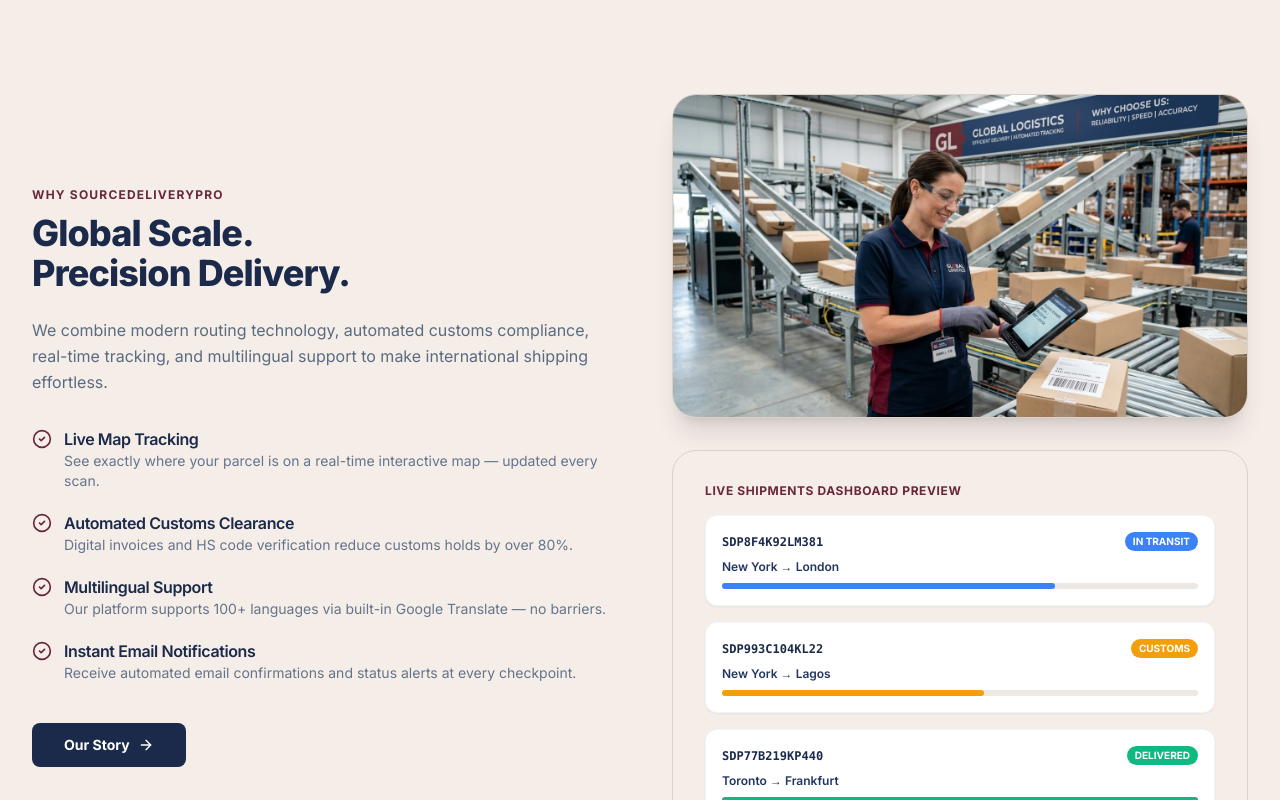
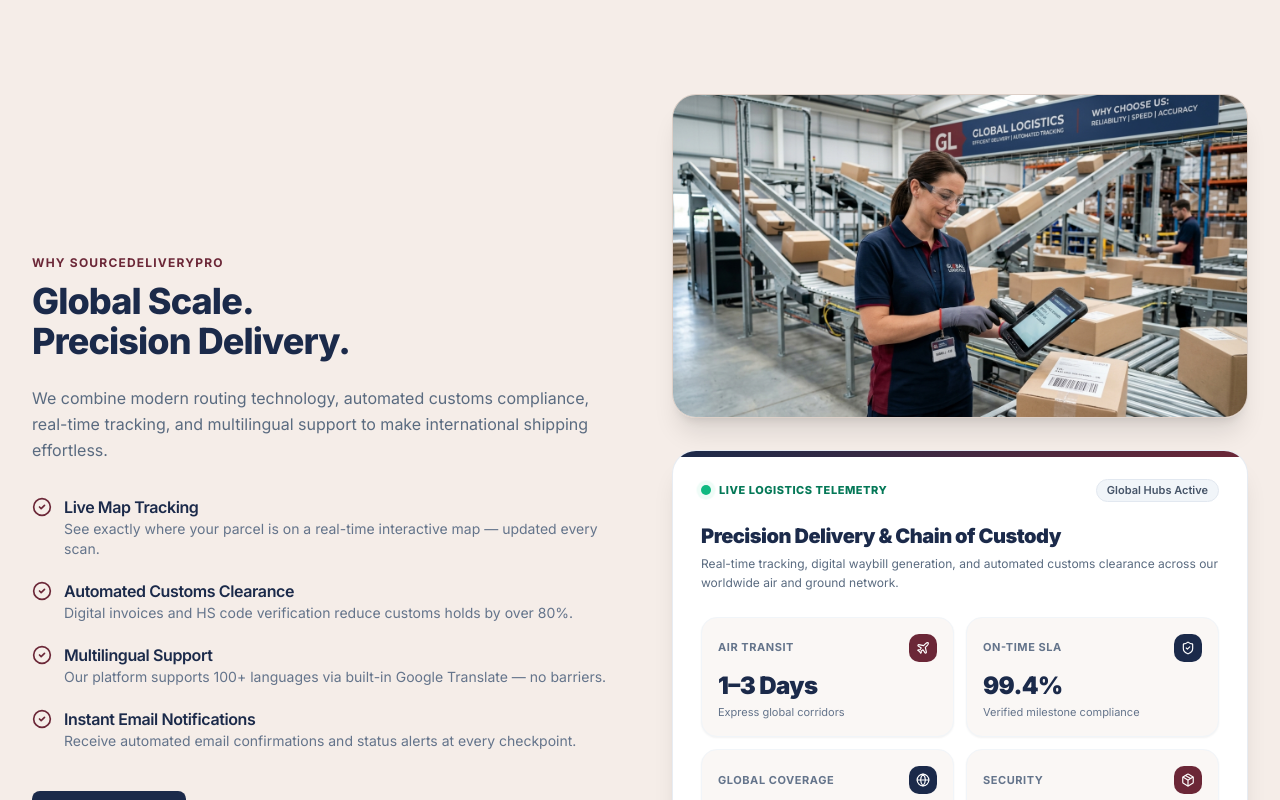
Before and after one commit to Untoldchorus/sourcedeliverypro, a Next.js app: page / in a window 1280 px wide. Shown: the part 2000-2800 px from the top of the page. Built offline with nearby package versions, Linux system fonts and the light colour scheme; no server answers.

Commit message:
feat: replace mock dashboard preview with live logistics telemetry and enterprise SLA card

```diff
--- a/app/(marketing)/page.tsx
+++ b/app/(marketing)/page.tsx
@@ -49,7 +49,7 @@ export default function HomePage() {
                 <input
                   name="number"
                   type="text"
-                  placeholder="e.g. SDP8F4K92LM381"
+                  placeholder="Enter AWB or tracking number (e.g. SDP...)"
                   className="flex-1 px-4 py-3 rounded-xl font-mono text-sm text-white placeholder-white/40 focus:outline-none"
                   style={{ background: 'rgba(255,255,255,0.08)', border: '1px solid rgba(255,255,255,0.15)' }}
                 />
@@ -143,7 +143,7 @@ export default function HomePage() {
           <div className="flex flex-col sm:flex-row gap-3 max-w-xl mx-auto">
             <input
               type="text"
-              placeholder="Enter tracking number (e.g. SDP8F4K92LM381)"
+              placeholder="Enter AWB or tracking number (e.g. SDP...)"
               className="flex-1 px-4 py-3 rounded-xl border font-mono text-sm focus:outline-none focus:ring-2 focus:ring-oxblood"
               style={{ borderColor: '#6B2737' }}
               onKeyDown={(e: React.KeyboardEvent<HTMLInputElement>) => {
@@ -200,27 +200,90 @@ export default function HomePage() {
               <img src="/images/global_network.jpg" alt="Global logistics network" className="w-full h-full object-cover" />
             </div>
 
-            <div className="rounded-3xl p-8" style={{ background: '#F5EDE8', border: '1px solid #DDD0C8' }}>
-              <p className="text-xs font-bold uppercase tracking-wider mb-4" style={{ color: '#6B2737' }}>Live Shipments Dashboard Preview</p>
-            <div className="space-y-4">
-              {[
-                { awb: 'SDP8F4K92LM381', route: 'New York → London', status: 'IN TRANSIT', pct: 70, statusColor: '#3B82F6' },
-                { awb: 'SDP993C104KL22', route: 'New York → Lagos', status: 'CUSTOMS', pct: 55, statusColor: '#F59E0B' },
-                { awb: 'SDP77B219KP440', route: 'Toronto → Frankfurt', status: 'DELIVERED', pct: 100, statusColor: '#10B981' },
-              ].map((s) => (
-                <div key={s.awb} className="bg-white p-4 rounded-xl border border-slate-100 shadow-sm">
-                  <div className="flex justify-between items-center mb-2">
-                    <span className="text-xs font-mono font-bold" style={{ color: '#1B2A4A' }}>{s.awb}</span>
-                    <span className="text-[10px] font-bold px-2 py-0.5 rounded-full text-white" style={{ background: s.statusColor }}>{s.status}</span>
+            <div className="rounded-3xl p-7 bg-white border border-slate-200/80 shadow-xl overflow-hidden relative">
+              {/* Top accent line */}
+              <div className="absolute top-0 left-0 right-0 h-1.5" style={{ background: 'linear-gradient(90deg, #1B2A4A, #6B2737)' }} />
+
+              <div className="flex items-center justify-between gap-2 mb-5">
+                <div className="flex items-center gap-2">
+                  <span className="relative flex h-2.5 w-2.5">
+                    <span className="animate-ping absolute inline-flex h-full w-full rounded-full bg-emerald-400 opacity-75"></span>
+                    <span className="relative inline-flex rounded-full h-2.5 w-2.5 bg-emerald-500"></span>
+                  </span>
+                  <span className="text-[11px] font-extrabold uppercase tracking-wider text-emerald-700">Live Logistics Telemetry</span>
+                </div>
+                <span className="text-[11px] font-semibold px-2.5 py-0.5 rounded-full bg-slate-100 text-slate-600 border border-slate-200">
+                  Global Hubs Active
+                </span>
+              </div>
+
+              <h3 className="text-xl font-black mb-1" style={{ color: '#1B2A4A' }}>
+                Precision Delivery &amp; Chain of Custody
+              </h3>
+              <p className="text-xs mb-6 leading-relaxed" style={{ color: '#5A6B80' }}>
+                Real-time tracking, digital waybill generation, and automated customs clearance across our worldwide air and ground network.
+              </p>
+
+              {/* 2x2 Metric Grid */}
+              <div className="grid grid-cols-2 gap-3 mb-6">
+                <div className="p-4 rounded-2xl border border-slate-100 shadow-sm" style={{ background: '#FAF7F5' }}>
+                  <div className="flex items-center justify-between mb-2">
+                    <span className="text-[11px] font-bold uppercase tracking-wider text-slate-500">Air Transit</span>
+                    <div className="w-7 h-7 rounded-lg flex items-center justify-center text-white" style={{ background: '#6B2737' }}>
+                      <Plane className="w-3.5 h-3.5" />
+                    </div>
                   </div>
-                  <p className="text-xs font-semibold mb-2" style={{ color: '#243660' }}>{s.route}</p>
-                  <div className="w-full rounded-full h-1.5" style={{ background: '#EDE8E4' }}>
-                    <div className="h-1.5 rounded-full transition-all" style={{ width: `${s.pct}%`, background: s.statusColor }} />
+                  <div className="text-2xl font-black tracking-tight" style={{ color: '#1B2A4A' }}>1–3 Days</div>
+                  <div className="text-[11px] text-slate-500 mt-0.5">Express global corridors</div>
+                </div>
+
+                <div className="p-4 rounded-2xl border border-slate-100 shadow-sm" style={{ background: '#FAF7F5' }}>
+                  <div className="flex items-center justify-between mb-2">
+                    <span className="text-[11px] font-bold uppercase tracking-wider text-slate-500">On-Time SLA</span>
+                    <div className="w-7 h-7 rounded-lg flex items-center justify-center text-white" style={{ background: '#1B2A4A' }}>
+                      <ShieldCheck className="w-3.5 h-3.5" />
+                    </div>
                   </div>
+                  <div className="text-2xl font-black tracking-tight" style={{ color: '#1B2A4A' }}>99.4%</div>
+                  <div className="text-[11px] text-slate-500 mt-0.5">Verified milestone compliance</div>
                 </div>
-              ))}
+
+                <div className="p-4 rounded-2xl border border-slate-100 shadow-sm" style={{ background: '#FAF7F5' }}>
+                  <div className="flex items-center justify-between mb-2">
+                    <span className="text-[11px] font-bold uppercase tracking-wider text-slate-500">Global Coverage</span>
+                    <div className="w-7 h-7 rounded-lg flex items-center justify-center text-white" style={{ background: '#1B2A4A' }}>
+                      <Globe className="w-3.5 h-3.5" />
+                    </div>
+                  </div>
+                  <div className="text-2xl font-black tracking-tight" style={{ color: '#1B2A4A' }}>220+</div>
+                  <div className="text-[11px] text-slate-500 mt-0.5">Countries &amp; territories</div>
+                </div>
+
+                <div className="p-4 rounded-2xl border border-slate-100 shadow-sm" style={{ background: '#FAF7F5' }}>
+                  <div className="flex items-center justify-between mb-2">
+                    <span className="text-[11px] font-bold uppercase tracking-wider text-slate-500">Security</span>
+                    <div className="w-7 h-7 rounded-lg flex items-center justify-center text-white" style={{ background: '#6B2737' }}>
+                      <Package className="w-3.5 h-3.5" />
+                    </div>
+                  </div>
+                  <div className="text-2xl font-black tracking-tight" style={{ color: '#1B2A4A' }}>100%</div>
+                  <div className="text-[11px] text-slate-500 mt-0.5">Digital POD &amp; scan telemetry</div>
+                </div>
+              </div>
+
+              {/* Action Banner */}
+              <div className="rounded-2xl p-4 flex flex-col sm:flex-row items-center justify-between gap-3 text-white" style={{ background: 'linear-gradient(135deg, #1B2A4A 0%, #243660 100%)' }}>
+                <div>
+                  <div className="text-xs font-bold">Ready to dispatch a consignment?</div>
+                  <div className="text-[11px] text-slate-300">Get upfront rates or track live shipments.</div>
+                </div>
+                <div className="flex items-center gap-2 w-full sm:w-auto">
+                  <Button asChild size="sm" className="w-full sm:w-auto text-white font-bold text-xs" style={{ background: '#6B2737' }}>
+                    <Link href="/shipping/quote">Get Quote <ArrowRight className="ml-1 w-3 h-3" /></Link>
+                  </Button>
+                </div>
+              </div>
             </div>
-          </div>
         </div>
       </div>
     </section>
```
